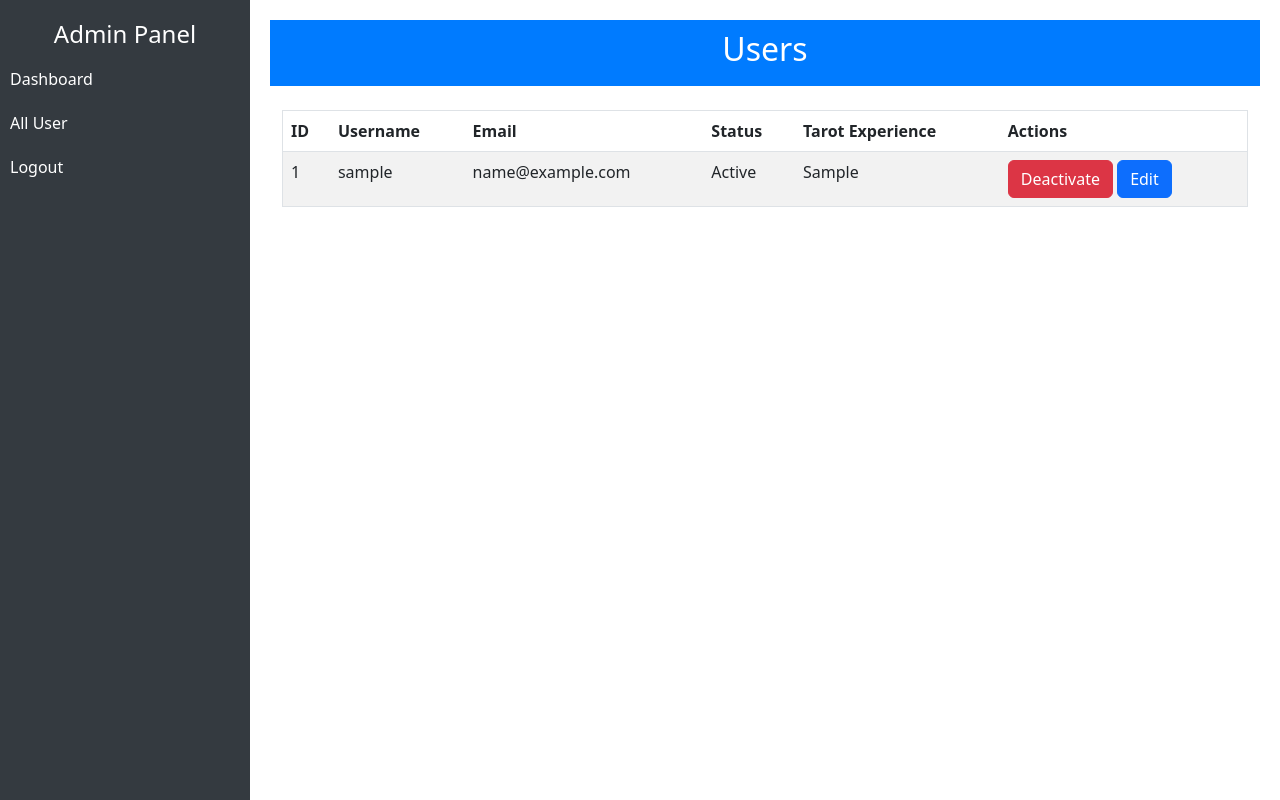
After one commit to Bloodwun/Metatrons_Tablets, a PHP site: page /admin/users.php in a window 1280 px wide. The commit adds this page. Run offline with PHP 8.4, Linux system fonts and the light colour scheme; tables that the repository leaves empty or names only in its code hold one stand-in row (values such as "Sample post"); a stand-in replaces the project's code that opens the database connection.

Commit message:
Implement sidebar layout and enhance user session management with additional user data

```diff
--- /dev/null
+++ b/admin-layouts/header.php
@@ -0,0 +1,57 @@
+<?php
+require_once "../db.php";
+?>
+<!DOCTYPE html>
+<html lang="en">
+
+<head>
+    <meta charset="UTF-8">
+    <meta name="viewport" content="width=device-width, initial-scale=1.0">
+    <title>Tarot Reading</title>
+    <link href="https://cdn.jsdelivr.net/npm/bootstrap@5.3.0/dist/css/bootstrap.min.css" rel="stylesheet">
+    <script src="https://code.jquery.com/jquery-3.6.0.min.js"></script>
+    <script src="https://unpkg.com/html5-qrcode"></script>
+    <style>
+        body {
+            display: flex;
+        }
+
+        .sidebar {
+            width: 250px;
+            height: 100vh;
+            background: #343a40;
+            color: white;
+            padding-top: 20px;
+            position: fixed;
+        }
+
+        .sidebar a {
+            color: white;
+            text-decoration: none;
+            padding: 10px;
+            display: block;
+        }
+
+        .sidebar a:hover {
+            background: #495057;
+        }
+
+        .content {
+            margin-left: 250px;
+            padding: 20px;
+            width: 100%;
+        }
+
+        .header {
+            background: #007bff;
+            color: white;
+            padding: 10px;
+            text-align: center;
+        }
+    </style>
+</head>
+
+<body>
+<?php
+require_once "sidebar.php";
+?>
--- /dev/null
+++ b/admin-layouts/sidebar.php
@@ -0,0 +1,10 @@
+    <!-- Sidebar -->
+    <div class="sidebar">
+        <h4 class="text-center">Admin Panel</h4>
+        <a href="../admin/dashboard.php">Dashboard</a>
+        <a href="../admin/users.php">All User</a>
+
+        <!-- <a href="test.html">Test Page</a>
+        <a href="#">Settings</a> -->
+        <a href="../logout.php">Logout</a>
+    </div>
--- /dev/null
+++ b/admin/users.php
@@ -0,0 +1,155 @@
+<?php
+require_once "../admin-layouts/header.php";
+
+// Handle status update
+if ($_SERVER["REQUEST_METHOD"] == "POST" && isset($_POST['user_id'])) {
+    $userId = $_POST['user_id'];
+
+    // Fetch current status
+    $query = "SELECT status FROM users WHERE id = ?";
+    $stmt = $conn->prepare($query);
+    $stmt->bind_param("i", $userId);
+    $stmt->execute();
+    $result = $stmt->get_result();
+    $user = $result->fetch_assoc();
+
+    if ($user) {
+        // Toggle status (Assuming 'Active' and 'Inactive')
+        $newStatus = ($user['status'] === 'Active') ? 'Inactive' : 'Active';
+
+        // Update status in database
+        $updateQuery = "UPDATE users SET status = ? WHERE id = ?";
+        $updateStmt = $conn->prepare($updateQuery);
+        $updateStmt->bind_param("si", $newStatus, $userId);
+        $updateStmt->execute();
+    }
+
+    // Redirect to refresh page
+    header("Location: users.php");
+    exit;
+}
+
+// Handle experience update
+if ($_SERVER["REQUEST_METHOD"] == "POST" && isset($_POST['edit_user_id'])) {
+    $userId = $_POST['edit_user_id'];
+    $newExperience = $_POST['tarot_experience'];
+
+    // Update tarot_experience in database
+    $updateQuery = "UPDATE users SET tarot_experience = ? WHERE id = ?";
+    $updateStmt = $conn->prepare($updateQuery);
+    $updateStmt->bind_param("si", $newExperience, $userId);
+    $updateStmt->execute();
+
+    // Redirect to refresh the page
+    header("Location: users.php");
+    exit;
+}
+
+// Fetch all users
+$query = "SELECT id, username, email, status, tarot_experience FROM users";
+$result = $conn->query($query);
+?>
+
+<!-- Bootstrap CSS -->
+<link href="https://cdn.jsdelivr.net/npm/bootstrap@5.3.0/dist/css/bootstrap.min.css" rel="stylesheet">
+
+<!-- Content Area -->
+<div class="content">
+    <div class="header">
+        <h2>Users</h2>
+    </div>
+    <div class="container mt-4">
+        <table border="1" width="100%" class="table table-striped">
+            <thead>
+                <tr>
+                    <th>ID</th>
+                    <th>Username</th>
+                    <th>Email</th>
+                    <th>Status</th>
+                    <th>Tarot Experience</th>
+                    <th>Actions</th>
+                </tr>
+            </thead>
+            <tbody>
+                <?php while ($row = $result->fetch_assoc()) { ?>
+                    <tr>
+                        <td><?= htmlspecialchars($row['id']) ?></td>
+                        <td><?= htmlspecialchars($row['username']) ?></td>
+                        <td><?= htmlspecialchars($row['email']) ?></td>
+                        <td><?= htmlspecialchars($row['status']) ?></td>
+                        <td><?= htmlspecialchars($row['tarot_experience']) ?></td>
+                        <td>
+                            <!-- Status Toggle Form -->
+                            <form method="POST" action="users.php" class="d-inline">
+                                <input type="hidden" name="user_id" value="<?= $row['id'] ?>">
+                                <button type="submit" class="btn <?= ($row['status'] === 'Active') ? 'btn-danger' : 'btn-success' ?>">
+                                    <?= ($row['status'] === 'Active') ? 'Deactivate' : 'Activate' ?>
+                                </button>
+                            </form>
+
+                            <!-- Edit Button (Opens Modal) -->
+                            <button class="btn btn-primary edit-btn"
+                                data-id="<?= $row['id'] ?>"
+                                data-experience="<?= $row['tarot_experience'] ?>"
+                                data-bs-toggle="modal" data-bs-target="#editModal">
+                                Edit
+                            </button>
+                        </td>
+                    </tr>
+                <?php } ?>
+            </tbody>
+        </table>
+    </div>
+</div>
+
+<!-- Bootstrap Modal for Editing Tarot Experience -->
+<div class="modal fade" id="editModal" tabindex="-1" aria-labelledby="editModalLabel" aria-hidden="true">
+    <div class="modal-dialog">
+        <div class="modal-content">
+            <div class="modal-header">
+                <h5 class="modal-title" id="editModalLabel">Edit Tarot Experience</h5>
+                <button type="button" class="btn-close" data-bs-dismiss="modal" aria-label="Close"></button>
+            </div>
+            <div class="modal-body">
+                <form method="POST" action="users.php">
+                    <input type="hidden" name="edit_user_id" id="edit_user_id">
+
+                    <label for="tarot_experience" class="form-label">Tarot Experience</label>
+                    <select name="tarot_experience" id="tarot_experience" class="form-control">
+                        <option value="Beginner">Beginner</option>
+                        <option value="Intermediate">Intermediate</option>
+                        <option value="Experienced">Experienced</option>
+                        <option value="Expert">Expert</option>
+                    </select>
+
+                    <div class="modal-footer mt-3">
+                        <button type="button" class="btn btn-secondary" data-bs-dismiss="modal">Cancel</button>
+                        <button type="submit" class="btn btn-success">Save Changes</button>
+                    </div>
+                </form>
+            </div>
+        </div>
+    </div>
+</div>
+
+<!-- Bootstrap & jQuery -->
+<script src="https://code.jquery.com/jquery-3.6.0.min.js"></script>
+<script src="https://cdn.jsdelivr.net/npm/bootstrap@5.3.0/dist/js/bootstrap.bundle.min.js"></script>
+
+<script>
+$(document).ready(function() {
+    $(".edit-btn").click(function() {
+        var userId = $(this).data("id");
+        var userExperience = $(this).data("experience");
+
+        // Populate modal fields
+        $("#edit_user_id").val(userId);
+        $("#tarot_experience").val(userExperience);
+    });
+});
+</script>
+
+<?php
+require_once "../admin-layouts/footer.php";
+$conn->close();
+?>
--- a/assets/css/style.css
+++ b/assets/css/style.css
@@ -288,12 +288,12 @@ body {
 }
 
 .sidebar .sidebar-content {
-  width: 80%;
+  /* width: 80%; */
   color: #333;
   padding: 15px;
   z-index: 9999;
   background: #fff;
-  transform: translateX(-100%)
+  transform: translateX(-105%)
 }
 
 .sidebar.active .sidebar-content {
--- a/login_process.php
+++ b/login_process.php
@@ -18,6 +18,11 @@ if ($_SERVER["REQUEST_METHOD"] == "POST" && isset($_POST["login"])) {
             $_SESSION['user_email'] = $user['email'];
             $_SESSION['role'] = $user['role']; // Store role
             $_SESSION['dob'] = $user['dob']; // Store role
+            $_SESSION['status'] = $user['status']; // Store role
+            $_SESSION['tarot_experience'] = $user['tarot_experience']; // Store role
+            $_SESSION['cash_app_username'] = $user['cash_app_username']; // Store role
+            $_SESSION['paypal_email'] = $user['paypal_email']; // Store role
+
 
             // Redirect based on role
             if ($user['role'] == 'admin') {
```
Also changed, not shown: admin-layouts/footer.php (added, +47 -0 lines), admin/dashboard.php (+5 -105 lines), layouts/user-sidebar.php (+4 -7 lines), reader/dashboard.php (+20 -33 lines), reader/edit_profile.php (added, +132 -0 lines).
